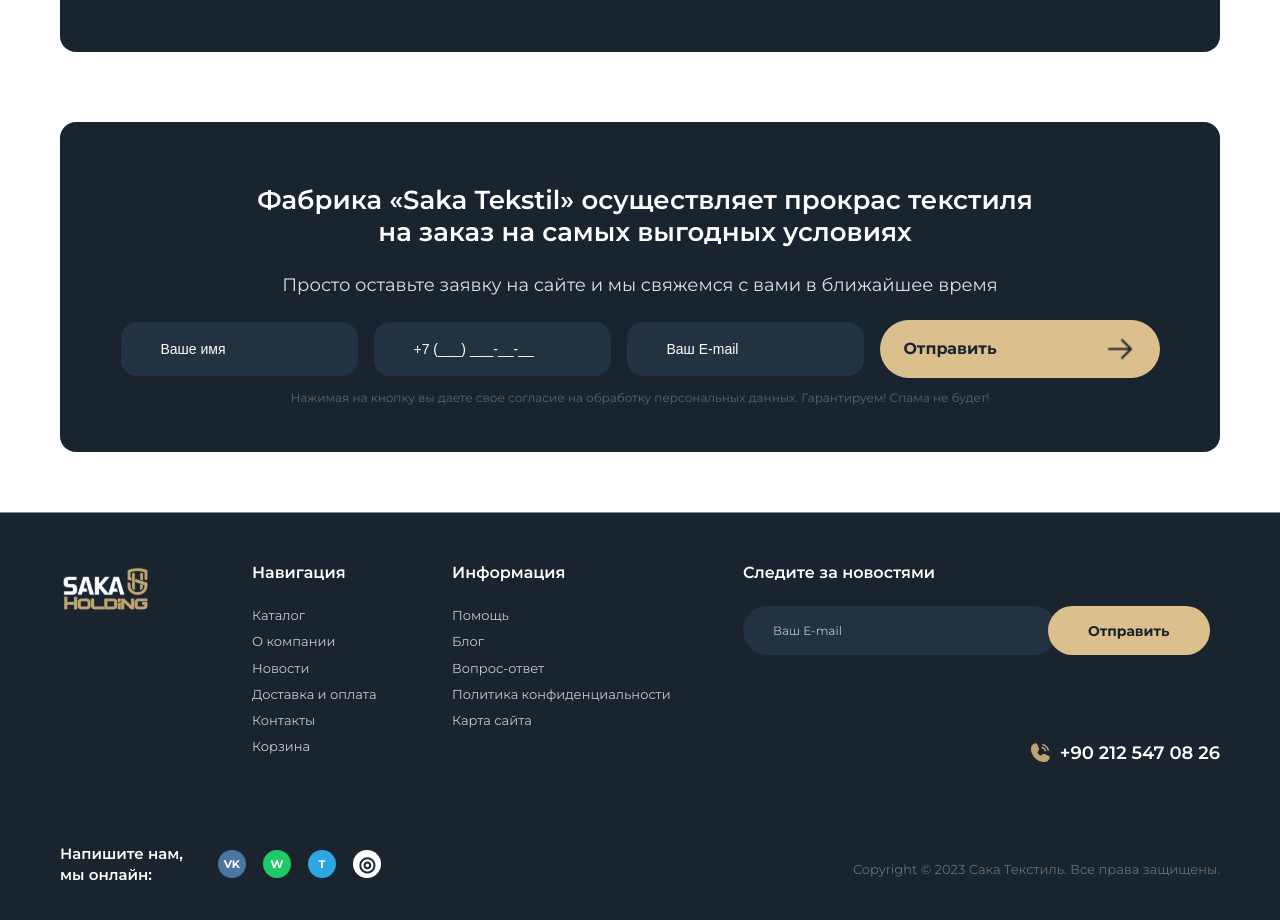
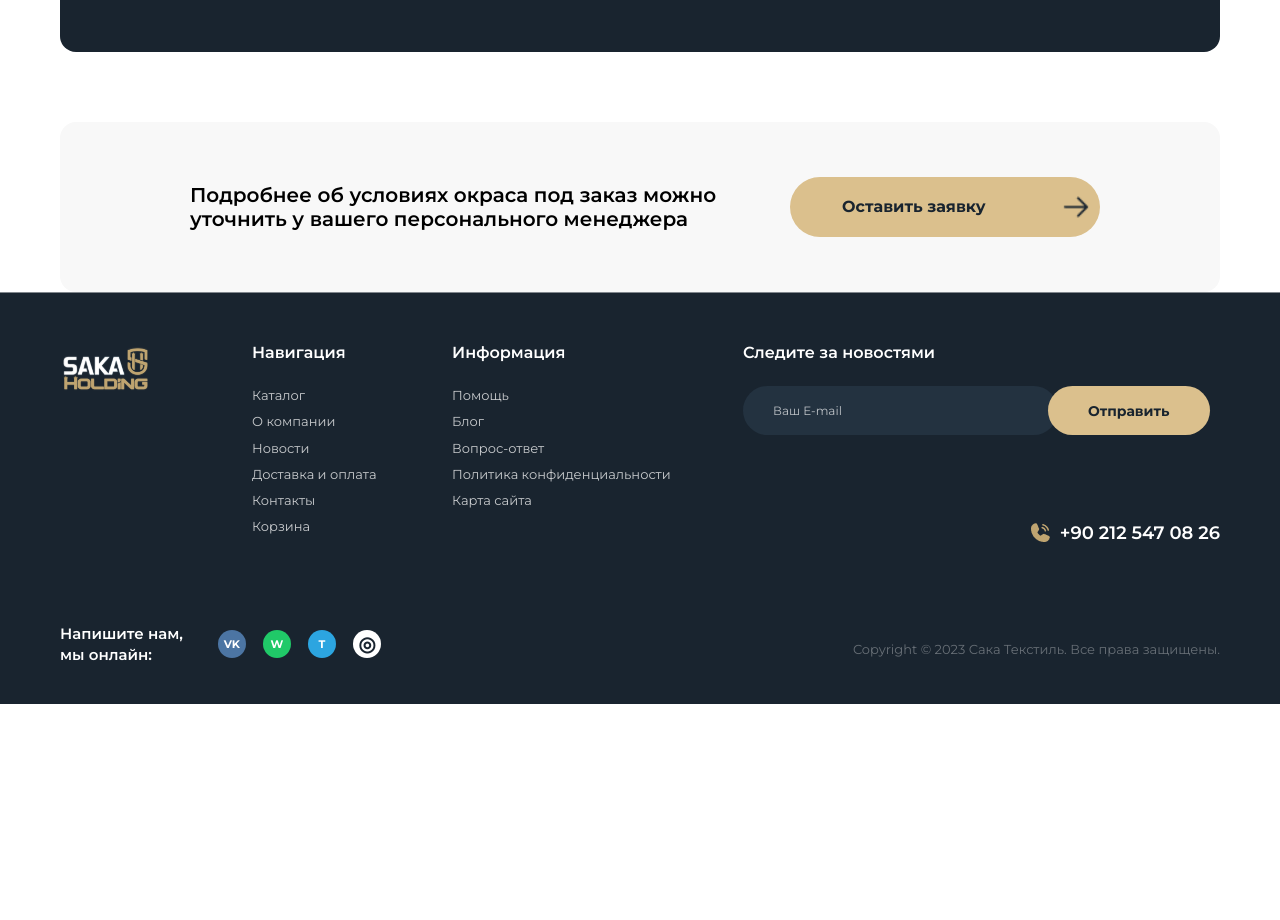
Before and after one commit to fallstall/saka-holding, a Vue app: page /more in a window 1280 px wide. Shown: the part 1480-2400 px from the top of the page. After the commit the page ends 2184 px from the top, so only its background shows below. Built offline with nearby package versions, Linux system fonts and the light colour scheme.

Commit message:
Add order banner to details page

```diff
--- a/src/components/more/OrderBanner.vue
+++ b/src/components/more/OrderBanner.vue
@@ -1,4 +1,3 @@
-<!-- components/home/OrderBanner.vue -->
 <script setup lang="ts">
 import Title from '@/components/ui/Title.vue'
 import Button from '@/components/ui/Button.vue'
@@ -9,20 +8,15 @@
   <div class="order-banner">
     <div class="order-banner__content">
       <Title
-        tag="p"
-        theme="left"
+        text="Подробнее об условиях окраса под заказ можно уточнить у вашего персонального менеджера"
+        theme="center"
         class="order-banner__text"
-      >
-        Подробнее об условиях окраса под заказ можно<br>
-        уточнить у вашего персонального менеджера
-      </Title>
-
-      <!-- Кнопка справа -->
+      />
       <Button
+        class="order-banner__button"
         theme="full"
         text="Оставить заявку"
         :icon="arrowIcon"
-        class="order-banner__button"
       />
     </div>
   </div>
@@ -32,7 +26,7 @@
 .order-banner {
   width: 1160px;
   height: 170px;
-  background-color: #f5f5f5;
+  background-color:var(--gray);
   border-radius: 16px;
   display: flex;
   align-items: center;
@@ -49,15 +43,18 @@
   }
 
   &__text {
-    font-size: 24px;
-    font-weight: 600;
-    color: #1a1f29;
-    max-width: 600px;
-    line-height: 1.3;
+    font-size: 20px;
+    max-width: 650px;
+    text-align: left;
   }
 
   &__button {
-    flex-shrink: 0;
+    width: 310px;
+    height: 60px;
+  :deep(.btn__text) {
+    font-size: 16px;
+    white-space: nowrap;
+  }
   }
 }
 </style>
--- a/src/pages/MorePage.vue
+++ b/src/pages/MorePage.vue
@@ -1,5 +1,5 @@
 <script setup lang="ts">
-import Order from '@/components/home/Order.vue';
+import OrderBanner from '@/components/more/OrderBanner.vue';
 import Calck from '@/components/more/Calck.vue';
 
 
@@ -7,7 +7,7 @@
 
 <template>
 <Calck />
-<Order />
+<OrderBanner />
 
 
 </template>
```
